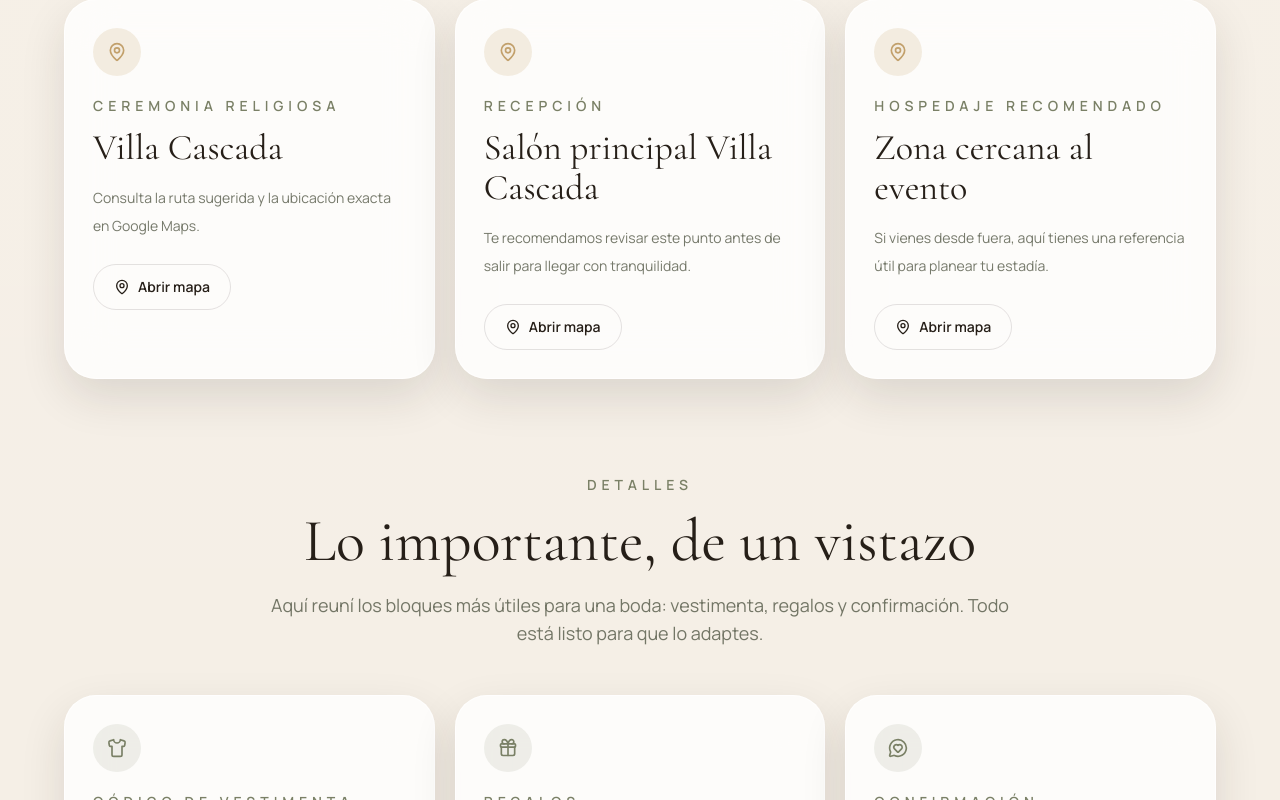
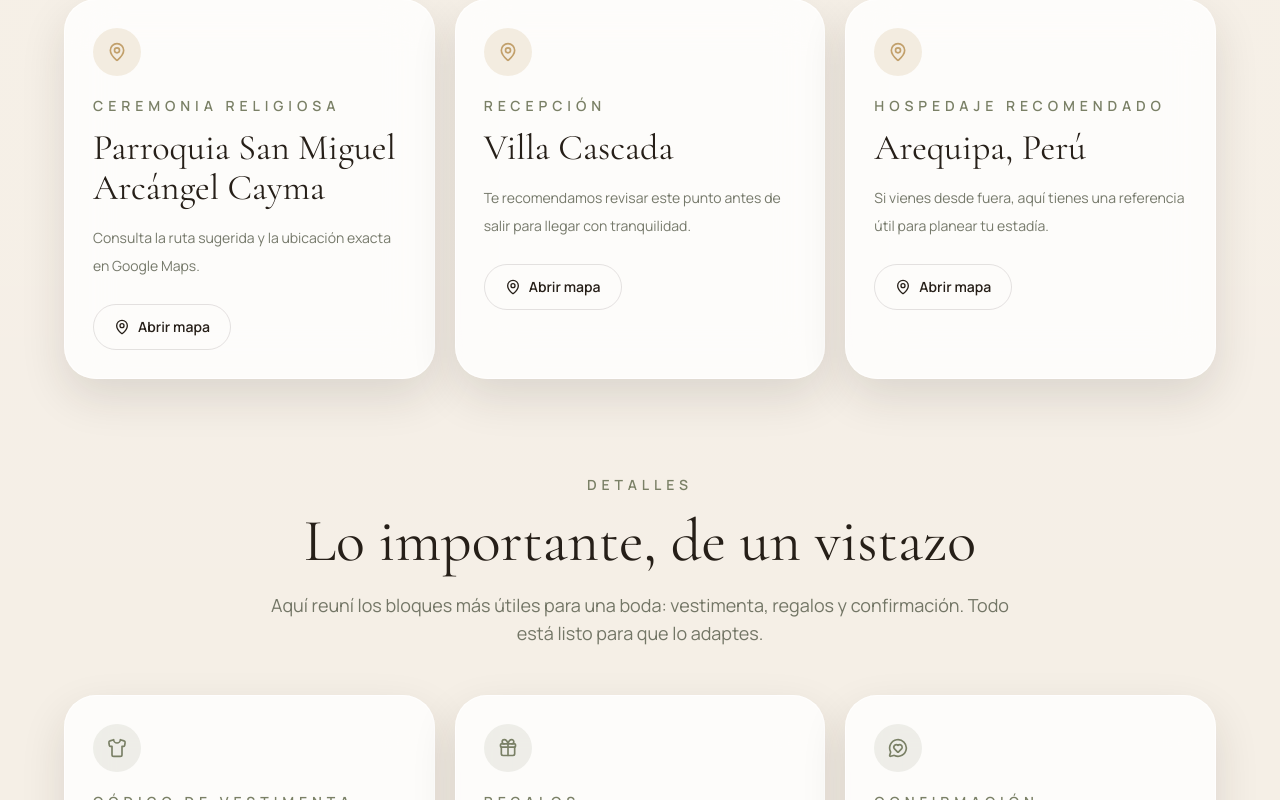
Before and after one commit to ZpectralCrystals/nuestra-boda-andrea-y-scott, a React (Vite) app: page / in a window 1280 px wide. Shown: the part 3980-4780 px from the top of the page. Built offline with nearby package versions, Linux system fonts and the light colour scheme.

Commit message:
data centralizada

```diff
--- a/src/content/weddingContent.ts
+++ b/src/content/weddingContent.ts
@@ -4,6 +4,58 @@ import galleryTwo from '../assets/reference/gallery-2.jpg'
 import galleryThree from '../assets/reference/gallery-3.jpg'
 import heroImage from '../assets/reference/hero.jpg'
 import type { WeddingPageData } from '../types/wedding'
+
+/**
+ * ZONA DE EDICION RAPIDA
+ * Cambia estos valores primero.
+ * El resto del archivo reutiliza estas constantes para evitar inconsistencias.
+ */
+const couple = {
+  partnerOne: 'Andrea',
+  partnerTwo: 'Scott',
+}
+
+function capitalize(value: string) {
+  return value.charAt(0).toUpperCase() + value.slice(1)
+}
+
+const eventConfig = {
+  dateIso: '2026-07-25T12:30:00-05:00',
+  time: '12:30 p. m.',
+  city: 'Arequipa, Perú',
+  ceremonyVenue: 'Parroquia San Miguel Arcángel Cayma',
+  receptionVenue: 'Villa Cascada',
+  rsvpDeadlineLabel: '10 de julio de 2026',
+}
+
+const mapLinks = {
+  ceremony: 'https://maps.app.goo.gl/1GwZotKpFYrouEpA7',
+  reception: 'https://maps.app.goo.gl/hECfxK35uhMSMcbVA',
+  lodging: 'https://maps.app.goo.gl/eC8z3qnHDvJuGDWe9?g_st=iw',
+}
+
+const eventDate = new Date(eventConfig.dateIso)
+const eventDateDisplay = capitalize(
+  new Intl.DateTimeFormat('es-PE', {
+    weekday: 'long',
+    day: 'numeric',
+    month: 'long',
+    year: 'numeric',
+    timeZone: 'America/Lima',
+  }).format(eventDate),
+)
+const eventDateMonth = capitalize(
+  new Intl.DateTimeFormat('es-PE', {
+    month: 'short',
+    timeZone: 'America/Lima',
+  })
+    .format(eventDate)
+    .replace('.', ''),
+)
+const eventDateDay = new Intl.DateTimeFormat('es-PE', {
+  day: 'numeric',
+  timeZone: 'America/Lima',
+}).format(eventDate)
 
 /**
  * EDITA ESTE ARCHIVO PARA PERSONALIZAR LA BODA.
@@ -37,10 +89,7 @@ export const weddingContent = {
   hero: {
     eyebrow: 'Nuestra boda',
     intro: 'Con la bendición de Dios, nuestros padres y nuestros seres queridos.',
-    names: {
-      partnerOne: 'Andrea',
-      partnerTwo: 'Scott',
-    },
+    names: couple,
     description:
       'Nos hace muchísima ilusión compartir contigo un día lleno de fe, amor y celebración. Aquí encontrarás cada detalle importante para acompañarnos en esta fecha tan especial.',
     audio: {
@@ -55,13 +104,13 @@ export const weddingContent = {
    * `iso` es la fuente para la cuenta regresiva.
    */
   date: {
-    iso: '2026-07-25T12:30:00-05:00',
-    display: 'Sábado, 25 de julio de 2026',
-    month: 'Jul',
-    day: '25',
-    time: '12:30 p. m.',
-    venue: 'Parroquia San Miguel Arcángel Cayma',
-    city: 'Arequipa, Perú',
+    iso: eventConfig.dateIso,
+    display: eventDateDisplay,
+    month: eventDateMonth,
+    day: eventDateDay,
+    time: eventConfig.time,
+    venue: eventConfig.ceremonyVenue,
+    city: eventConfig.city,
   },
 
   /**
@@ -149,21 +198,21 @@ export const weddingContent = {
   locations: [
     {
       title: 'Ceremonia religiosa',
-      place: 'Villa Cascada',
+      place: eventConfig.ceremonyVenue,
       details: 'Consulta la ruta sugerida y la ubicación exacta en Google Maps.',
-      mapUrl: 'https://maps.app.goo.gl/1GwZotKpFYrouEpA7',
+      mapUrl: mapLinks.ceremony,
     },
     {
       title: 'Recepción',
-      place: 'Salón principal Villa Cascada',
+      place: eventConfig.receptionVenue,
       details: 'Te recomendamos revisar este punto antes de salir para llegar con tranquilidad.',
-      mapUrl: 'https://maps.app.goo.gl/hECfxK35uhMSMcbVA',
+      mapUrl: mapLinks.reception,
     },
     {
       title: 'Hospedaje recomendado',
-      place: 'Zona cercana al evento',
+      place: eventConfig.city,
       details: 'Si vienes desde fuera, aquí tienes una referencia útil para planear tu estadía.',
-      mapUrl: 'https://maps.app.goo.gl/eC8z3qnHDvJuGDWe9?g_st=iw',
+      mapUrl: mapLinks.lodging,
     },
   ],
 
@@ -188,7 +237,7 @@ export const weddingContent = {
     },
     {
       title: 'Confirmación',
-      label: 'Antes del 10 de abril de 2026',
+      label: `Antes del ${eventConfig.rsvpDeadlineLabel}`,
       description:
         'Agradeceremos mucho que nos confirmes con tiempo para organizar cada detalle con cariño y cuidar tu lugar.',
       icon: 'message',
```
